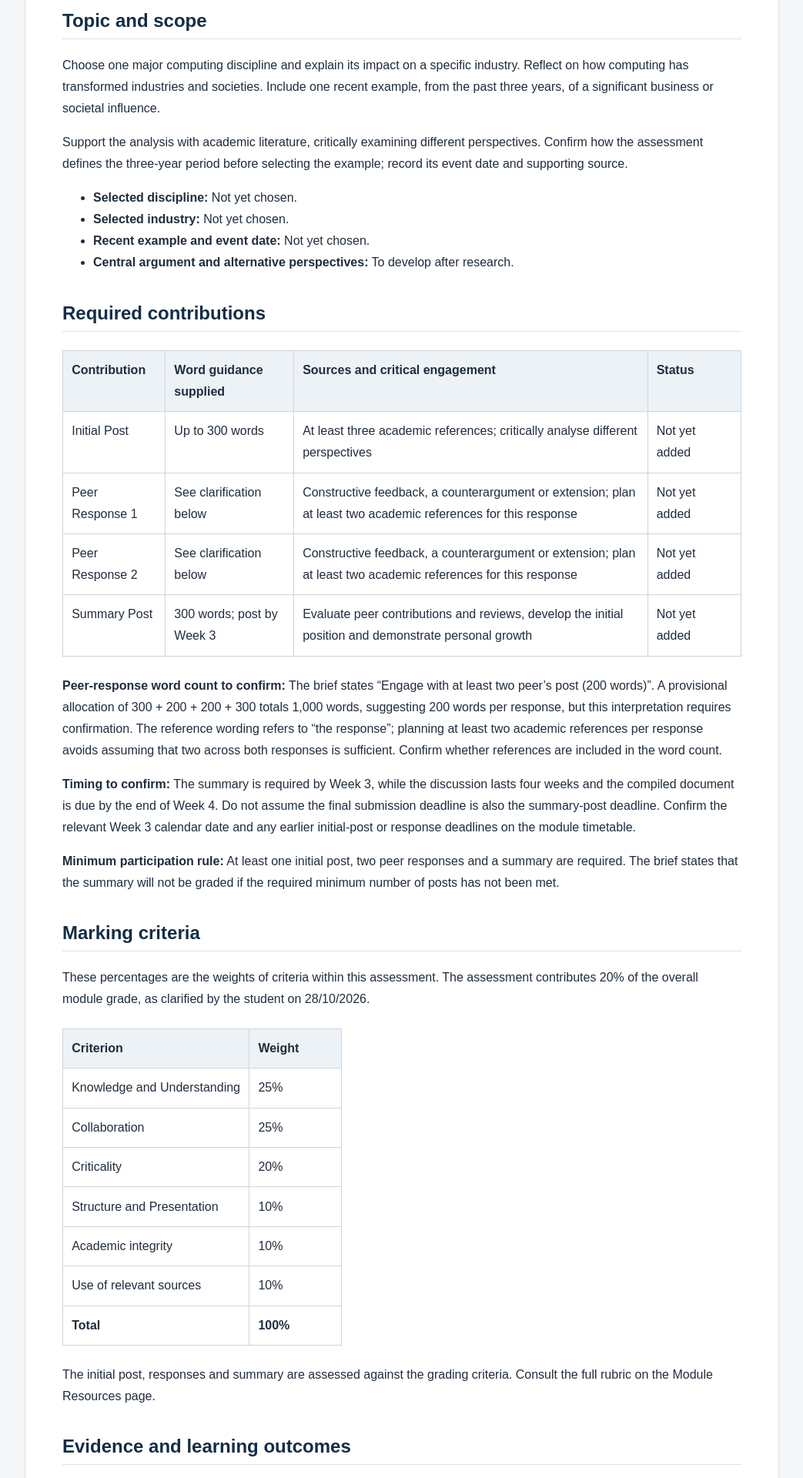
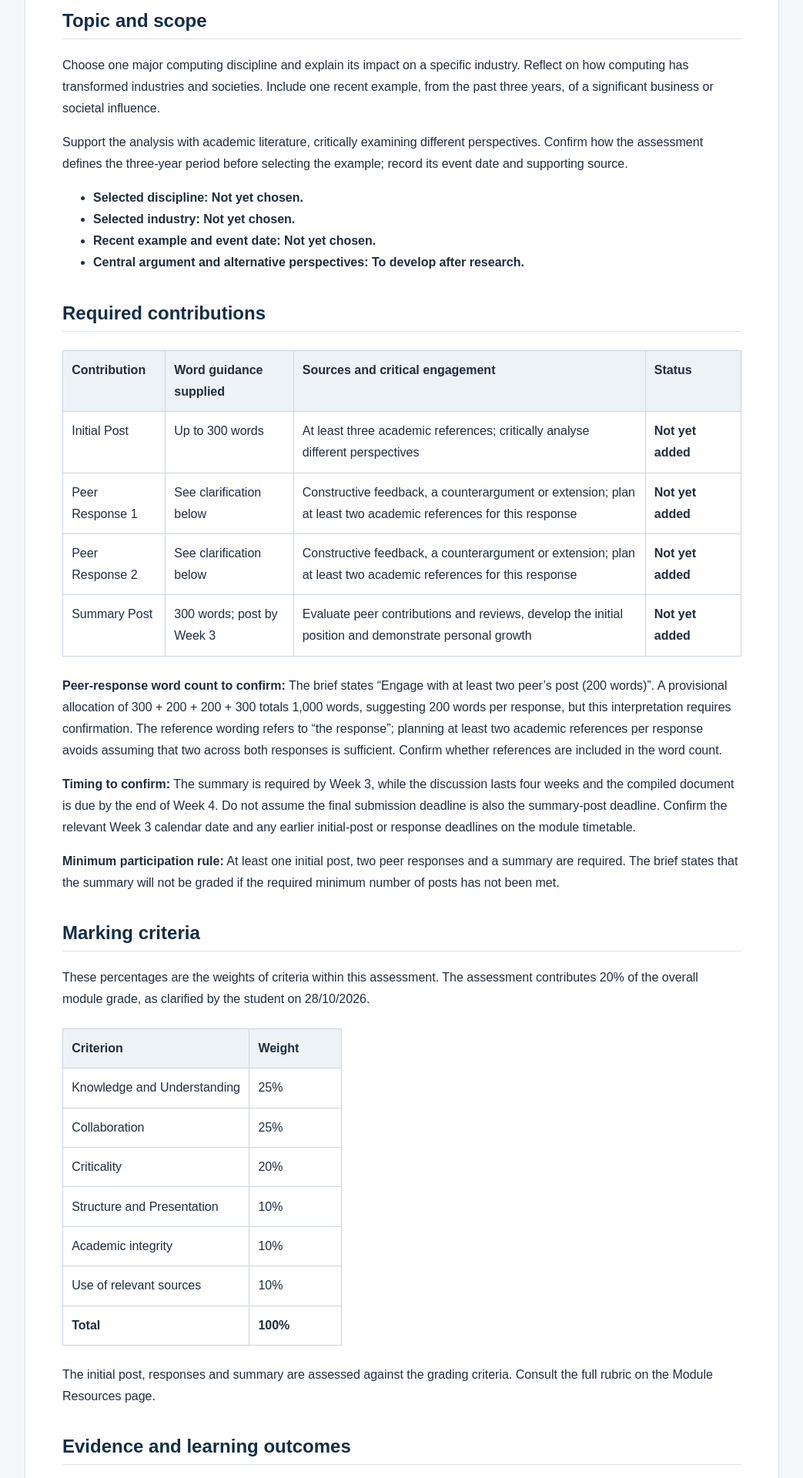
Before and after one commit to ce26229/msc-eportfolio, a Jekyll site: the page built from modules/launch-into-computing-collaborative-discussion.md, in a window 1280 px wide. Shown: the part 1271-3191 px from the top of the page at 77% size, without its empty margins (118-1161 px from the left). Built offline with Jekyll 4.4.1, drawn with Linux system fonts in a browser that asks for light colours.

```diff
--- a/modules/launch-into-computing-collaborative-discussion.md
+++ b/modules/launch-into-computing-collaborative-discussion.md
@@ -29,19 +29,19 @@ Choose one major computing discipline and explain its impact on a specific indus
 
 Support the analysis with academic literature, critically examining different perspectives. Confirm how the assessment defines the three-year period before selecting the example; record its event date and supporting source.
 
-- **Selected discipline:** Not yet chosen.
-- **Selected industry:** Not yet chosen.
-- **Recent example and event date:** Not yet chosen.
-- **Central argument and alternative perspectives:** To develop after research.
+- **Selected discipline:** **Not yet chosen.**
+- **Selected industry:** **Not yet chosen.**
+- **Recent example and event date:** **Not yet chosen.**
+- **Central argument and alternative perspectives:** **To develop after research.**
 
 ## Required contributions
 
 | Contribution | Word guidance supplied | Sources and critical engagement | Status |
 | --- | --- | --- | --- |
-| Initial Post | Up to 300 words | At least three academic references; critically analyse different perspectives | Not yet added |
-| Peer Response 1 | See clarification below | Constructive feedback, a counterargument or extension; plan at least two academic references for this response | Not yet added |
-| Peer Response 2 | See clarification below | Constructive feedback, a counterargument or extension; plan at least two academic references for this response | Not yet added |
-| Summary Post | 300 words; post by Week 3 | Evaluate peer contributions and reviews, develop the initial position and demonstrate personal growth | Not yet added |
+| Initial Post | Up to 300 words | At least three academic references; critically analyse different perspectives | **Not yet added** |
+| Peer Response 1 | See clarification below | Constructive feedback, a counterargument or extension; plan at least two academic references for this response | **Not yet added** |
+| Peer Response 2 | See clarification below | Constructive feedback, a counterargument or extension; plan at least two academic references for this response | **Not yet added** |
+| Summary Post | 300 words; post by Week 3 | Evaluate peer contributions and reviews, develop the initial position and demonstrate personal growth | **Not yet added** |
 
 **Peer-response word count to confirm:** The brief states “Engage with at least two peer’s post (200 words)”. A provisional allocation of 300 + 200 + 200 + 300 totals 1,000 words, suggesting 200 words per response, but this interpretation requires confirmation. The reference wording refers to “the response”; planning at least two academic references per response avoids assuming that two across both responses is sufficient. Confirm whether references are included in the word count.
 
@@ -80,10 +80,10 @@ The brief also identifies critical thinking and analysis, research and informati
 
 | Contribution | Date posted | Direct discussion link | Feedback received | Revision or learning |
 | --- | --- | --- | --- | --- |
-| Initial Post | To complete | To add | Awaiting participation | To evaluate |
-| Peer Response 1 | To complete | To add | Awaiting participation | To evaluate |
-| Peer Response 2 | To complete | To add | Awaiting participation | To evaluate |
-| Summary Post | To complete by confirmed Week 3 date | To add | Awaiting participation | To evaluate |
+| Initial Post | **To complete** | **To add** | **Awaiting participation** | **To evaluate** |
+| Peer Response 1 | **To complete** | **To add** | **Awaiting participation** | **To evaluate** |
+| Peer Response 2 | **To complete** | **To add** | **Awaiting participation** | **To evaluate** |
+| Summary Post | **To complete by confirmed Week 3 date** | **To add** | **Awaiting participation** | **To evaluate** |
 
 Retain accurate copies of your own contributions and feedback. Obtain appropriate permission or anonymise material before publishing peer contributions or private feedback in the public portfolio.
 
```
